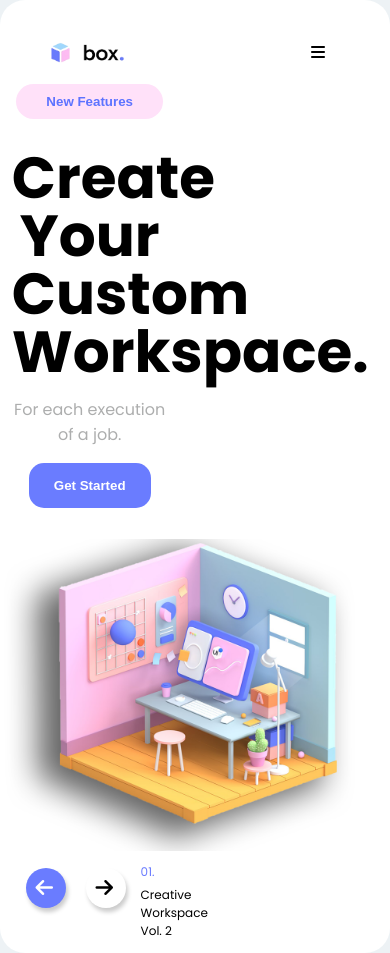
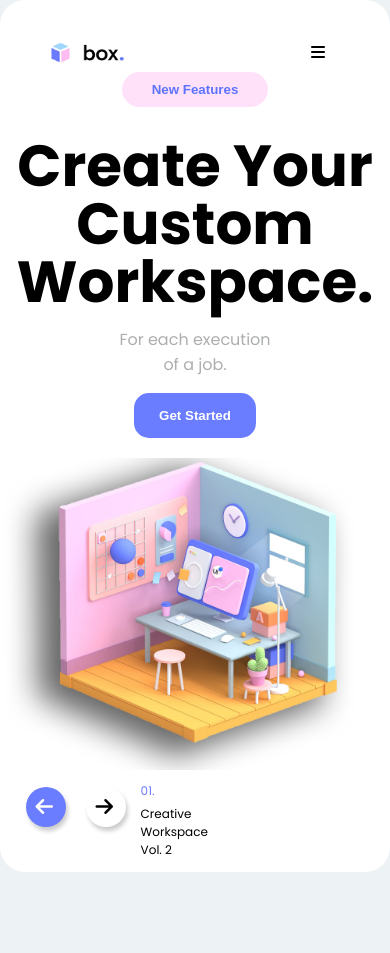
Before and after one commit to iravikumar0403/Box-landing-page, a plain HTML site: page index.html in a window 390 px wide. After the commit the page ends 872 px from the top, so only its background shows below. Drawn offline with Linux system fonts and the light colour scheme.

Commit message:
Update styles.css

```diff
--- a/styles.css
+++ b/styles.css
@@ -62,6 +62,8 @@ main{
 #first-section{
     width: 40%;
     margin: 3%;
+    display: flex;
+    flex-direction: column;
     justify-content: space-evenly;
 
 }
@@ -171,6 +173,8 @@ footer{
     }
     #first-section{
         text-align: center;
+        align-items: center;
+        margin: auto;
     }
     #second-section{
         width:100%;
```
